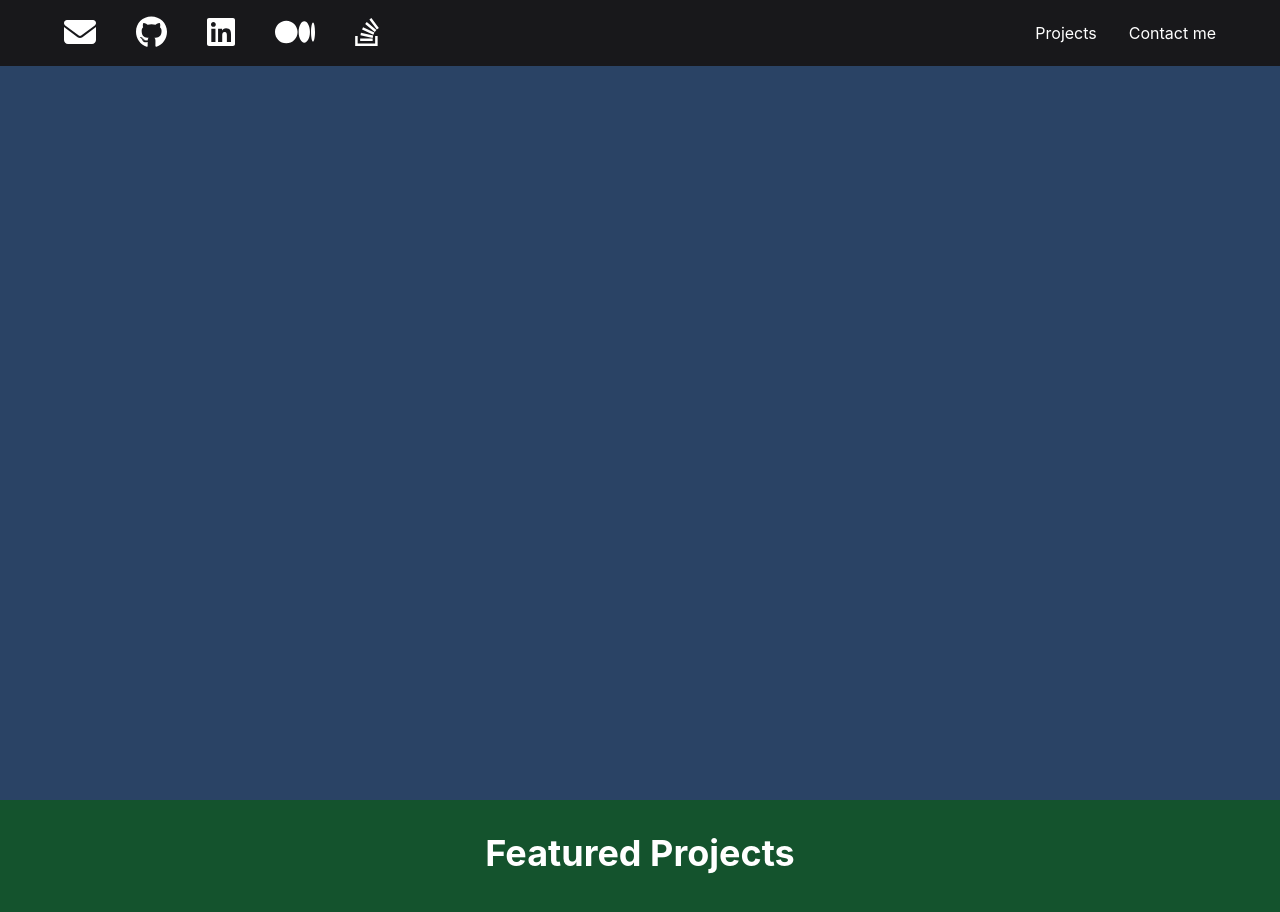
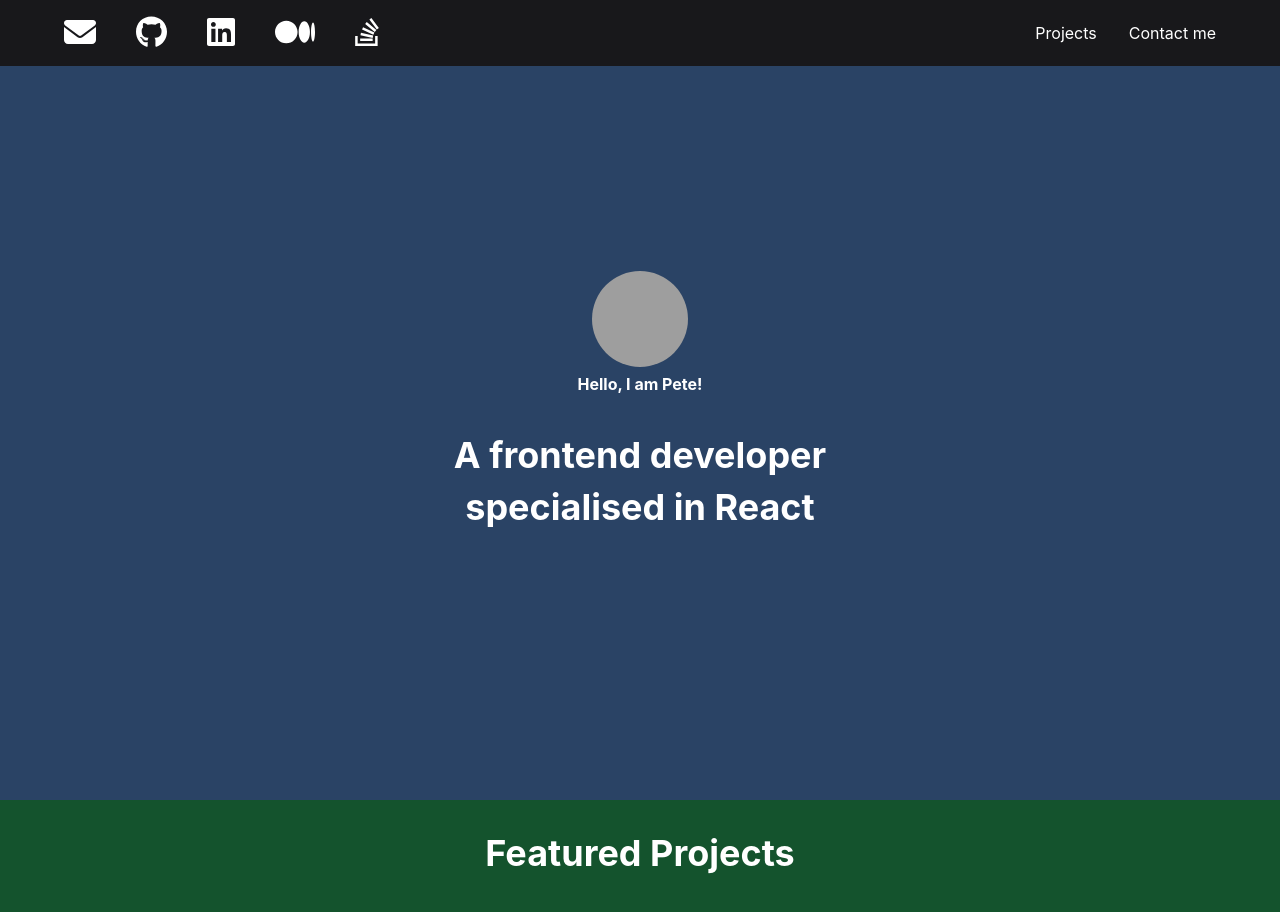
Before and after one commit to DanaKLym/react-advanced-lab, a React (Create React App) app: page / in a window 1280 px wide. Shown: the top 912 px of the page. Built offline with nearby package versions, Linux system fonts and the light colour scheme; grey boxes are pictures that could not be loaded.

Commit message:
added Landing section using predefined info and styled it with the help of Chakra ui

```diff
--- a/src/components/Header.js
+++ b/src/components/Header.js
@@ -75,9 +75,9 @@ const Header = () => {
           </nav>
           <nav>
             <HStack spacing={8}>
-              {/* Add links to Projects and Contact me section */
+              {/* FINISH!!!!!!!!! Add links to Projects and Contact me section */
               <>
-              <a >
+              <a href="#projects-section" onClick={handleClick}>
                 Projects
               </a>
               <a>
--- a/src/components/LandingSection.js
+++ b/src/components/LandingSection.js
@@ -15,7 +15,19 @@ const LandingSection = () => (
     isDarkBackground
     backgroundColor="#2A4365"
   >
-
+    <VStack>
+        <Avatar name="Pete" size="xl" src="https://i.pravatar.cc/150?img=7"/>
+        <Heading as='h1' size='sm' noOfLines={1}>
+          {greeting}
+        </Heading>
+        <br/>
+        <Heading as='h2' size='xl'>
+          {bio1}
+        </Heading>
+        <Heading as='h2' size='xl'>
+          {bio2}
+        </Heading>
+    </VStack>
   </FullScreenSection>
 );
 
```
